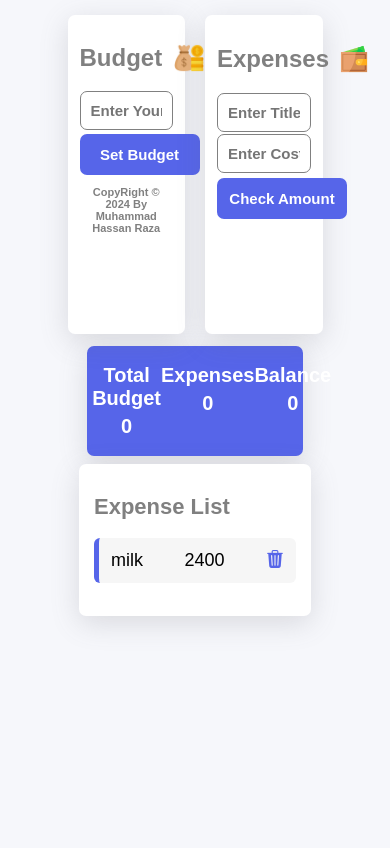
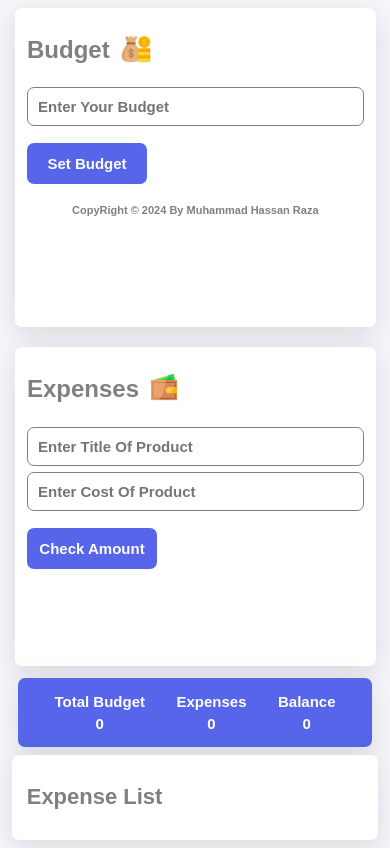
Before and after one commit to MuhammadHassanRaza25/Budget-App, a plain HTML site: page index.html in a window 390 px wide. Drawn offline with nearby package versions, Linux system fonts and the light colour scheme; some packages are replaced by stand-ins of ours; a script that the page names is missing.

Commit message:
Budget App

```diff
--- a/app.js
+++ b/app.js
@@ -0,0 +1,65 @@
+var budgetInput = document.getElementById('budgetInput')
+var setbudgetBtn = document.getElementById('setbudgetBtn')
+var ptitleInput = document.getElementById('ptitleInput')
+var pcostInput = document.getElementById('pcostInput')
+var checkBtn = document.getElementById('checkBtn')
+var showBudget = document.getElementById('showBudget')
+var showExp = document.getElementById('showExp')
+var showBalance = document.getElementById('showBalance')
+var showList = document.getElementById('showList')
+
+// Set Budget Functionality Start
+setbudgetBtn.addEventListener('click',()=>{
+    if(budgetInput.value == '' ){
+        Swal.fire({
+            title: "Oops...",
+            text: "Please Fill This Input Field!",
+            icon: "error"
+          });
+    }
+    else{
+      showBudget.innerHTML = budgetInput.value
+      Swal.fire({
+        title: "Good job!",
+        text: "Budget Set Successfully 💰",
+        icon: "success"
+      });
+      budgetInput.value = ''
+    }
+})
+// Set Budget Functionality End
+
+// Check Amount Functionality Start
+checkBtn.addEventListener('click',()=>{
+    if(ptitleInput.value == '' && pcostInput.value == ''){
+        Swal.fire({
+            title: "Oops...",
+            text: "Please Fill These Input Fields!",
+            icon: "error"
+          });
+    }
+    else{
+        var convertToNum = Number(pcostInput.value)
+        showExp.innerHTML = convertToNum
+
+         showList.innerHTML += `
+        <p class="listItem">${ptitleInput.value} <span>${pcostInput.value}</span> <i class="bi bi-trash3-fill" onclick="del(this)"></i></p>
+        `
+        Swal.fire({
+            title: "Good job!",
+            text: "Expenses Add Successfully ✅",
+            icon: "success"
+          });
+        ptitleInput.value = ''
+        pcostInput.value = ''
+    }
+})
+// Check Amount Functionality End
+
+
+// Delete icon Functionality Start
+function del(e) {
+   e.parentNode.remove()
+}
+//summary: del ke argument main this dia hai or parameter main (e) laga ke icon get kia hai. phir uska parent get karke remove kia hai.
+// Delete icon Functionality End
--- a/index.html
+++ b/index.html
@@ -6,48 +6,55 @@
     <title>Budget App</title>
     <link rel="icon" href="images/budget icon.png" type="image/x-icon">
     <link rel="stylesheet" href="style.css">
+    <link href="https://unpkg.com/aos@2.3.1/dist/aos.css" rel="stylesheet">
     <link rel="stylesheet" href="https://cdn.jsdelivr.net/npm/bootstrap-icons@1.11.3/font/bootstrap-icons.min.css">
 </head>
 <body>
     <!-- Budget & Expense Start -->
     <div class="parentDiv">
 
-        <div class="budgetDiv">
+        <div class="budgetDiv" data-aos="zoom-in">
             <h1 class="budgetHeading">Budget <img src="images/budget icon.png" alt="image"></h1>
-            <input type="text" placeholder="Enter Your Budget">
-            <button class="setbudgetBtn">Set Budget</button>
+            <input type="text" placeholder="Enter Your Budget" id="budgetInput">
+            <button class="setbudgetBtn" id="setbudgetBtn">Set Budget</button>
             <h4 id="copyright">CopyRight &#169; 2024 By Muhammad Hassan Raza</h4>
         </div>
 
-        <div class="expenseDiv">
+        <div class="expenseDiv" data-aos="zoom-in">
           <h1 class="expenseHeading">Expenses <img src="images/expense icon.png" alt="image"></h1>
-          <input type="text" placeholder="Enter Title Of Product">
-          <input type="text" placeholder="Enter Cost Of Product">
-          <button class="checkBtn">Check Amount</button>
+          <input type="text" placeholder="Enter Title Of Product" id="ptitleInput">
+          <input type="text" placeholder="Enter Cost Of Product" id="pcostInput">
+          <button class="checkBtn" id="checkBtn">Check Amount</button>
         </div>
 
     </div>
     <!-- Budget & Expense End -->
 
     <!-- Show Budget & Expense Details Start -->
-      <div class="showDetails">
-       <h1>Total Budget <span>0</span></h1>
-       <h1>Expenses <span>0</span></h1>
-       <h1>Balance <span>0</span></h1>
+      <div class="showDetails" data-aos="fade-up">
+       <h1>Total Budget <span id="showBudget">0</span></h1>
+       <h1>Expenses <span id="showExp">0</span></h1>
+       <h1>Balance <span id="showBalance">0</span></h1>
       </div>
     <!-- Show Budget & Expense Details End -->
 
     <!----- Expense List Start ---->
-        <div class="expenseListDiv">
+        <div class="expenseListDiv"  data-aos="fade-up">
            <h1 class="listHeading">Expense List</h1>
 
-           <div class="showList">
-             <p class="listItem">milk <span>2400</span> <i class="bi bi-trash3-fill"></i></p>
+            <div class="showList" id="showList">
+
             </div>
         </div>
     <!----- Expense List End ------>
 
 
+    <script src="https://unpkg.com/aos@2.3.1/dist/aos.js"></script>
+    <script>
+        AOS.init();
+      </script>
+
     <script src="app.js"></script>
+    <script src="https://cdn.jsdelivr.net/npm/sweetalert2@11"></script>
 </body>
 </html>
--- a/style.css
+++ b/style.css
@@ -163,3 +163,52 @@ input:focus::placeholder{
     text-align: center;
     margin-top: 11.5%;
 }
+/* Responsiveness Start */
+@media(max-width:1024px){
+    .parentDiv{
+        display: flex;
+        flex-direction: column;
+        margin-top: 2%;
+     }
+     .budgetDiv{
+        width: 50%;
+        margin: 0 auto;
+    }
+    .expenseDiv{
+        width: 50%;
+        margin: 0 auto;
+    }
+    .showDetails{
+        width: 52%;
+    }
+    .expenseListDiv{
+        width: 50%;
+    }
+    #copyright{
+        margin-top: 8%;
+    }
+}
+@media(max-width:650px){
+    .budgetDiv{
+        width: 90%;
+    }
+    .expenseDiv{
+        width: 90%;
+    }
+    .showDetails{
+        width: 92%;
+    }
+    .showDetails h1{
+        font-size:15px;
+    }
+    .expenseListDiv{
+        width: 90%;
+    }
+    .listItem{
+        font-size: 15px;
+    }
+    #copyright{
+        margin-top: 6%;
+    }
+}
+/* Responsiveness End */
```
